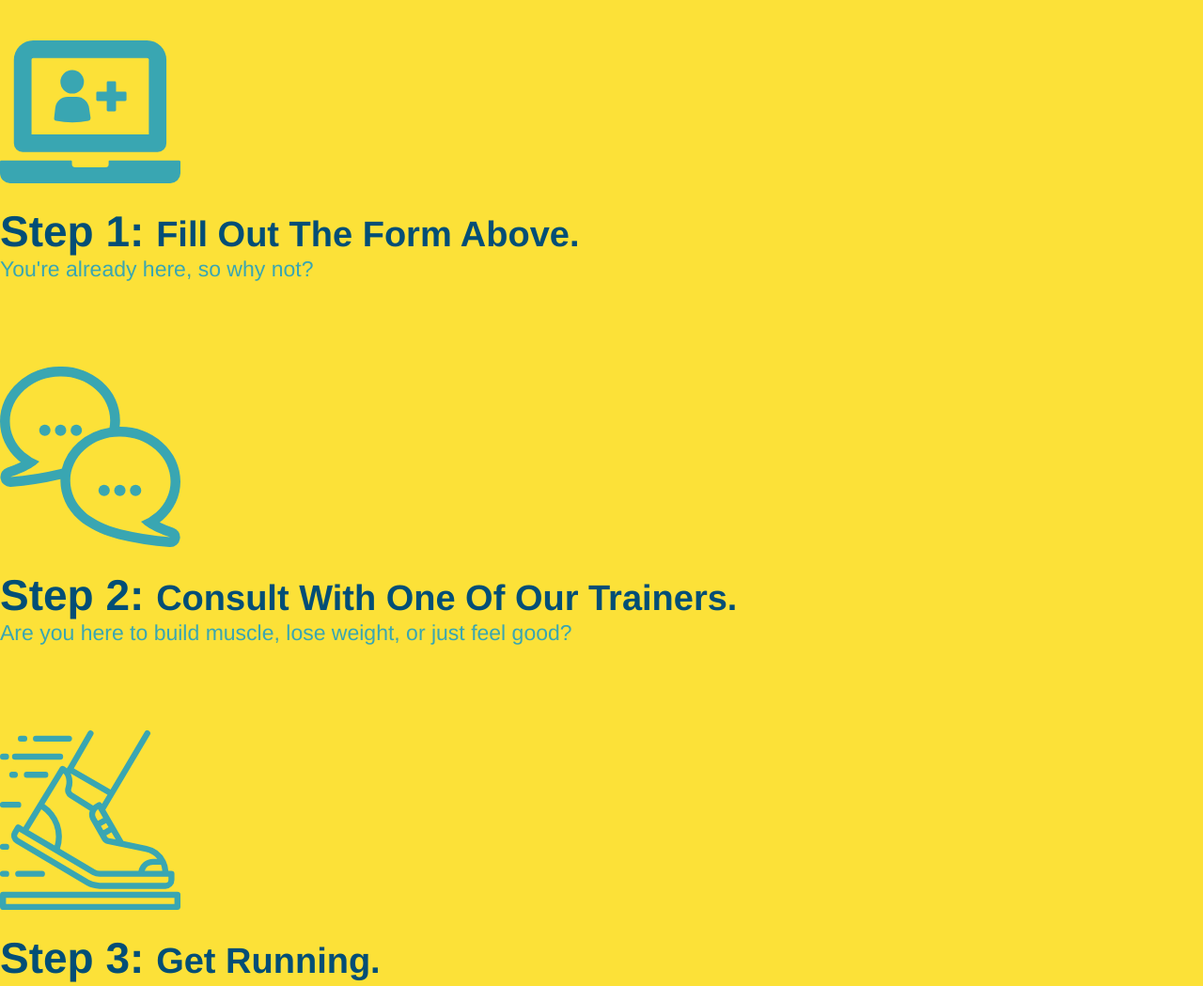
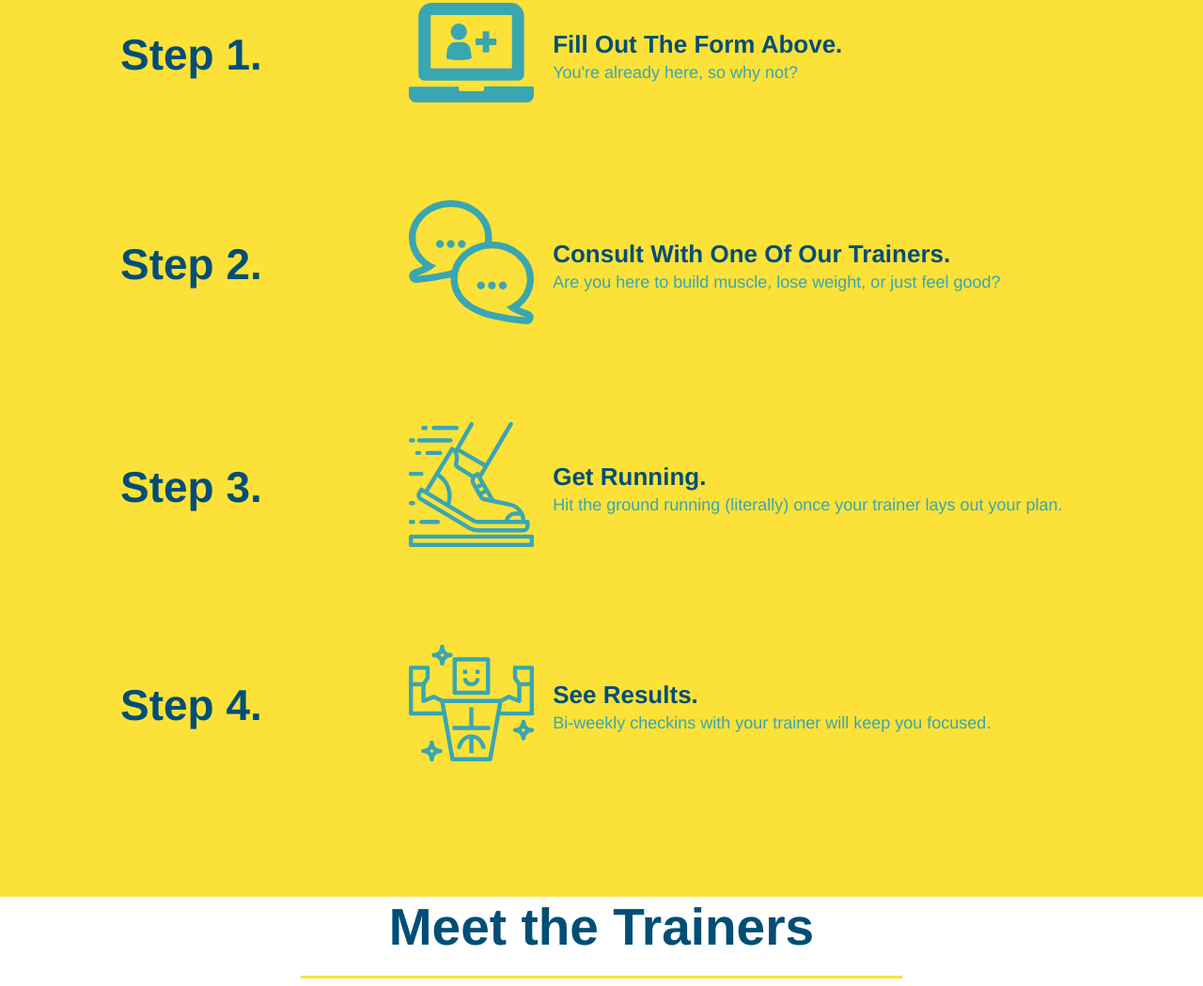
Before and after one commit to JWViking/run-buddy, a plain HTML site: page index.html in a window 1280 px wide. Shown: the part 1208-2257 px from the top of the page at 94% size. Drawn offline with Linux system fonts and the light colour scheme.

Commit message:
flexbox added to steps

```diff
--- a/assets/css/style.css
+++ b/assets/css/style.css
@@ -162,28 +162,52 @@ header nav ul li a {
     border-color: #39a6b2;
 }
 
-.steps div {
-    margin-bottom: 80px;
+.step {
+    margin: 50px auto;
+    padding-bottom: 50px;
+    width: 80%;
+    border-bottom: 1pz solid #39a6b2;
+    display: flex;
+    flex-wrap: wrap;
+    align-items: center;
+    justify-content: space-between;
 }
 
-.steps img {
-    width: 15%;
-    margin: 10px 0;
+.step h3 {
+    color: #024e76;
+    font-size: 46px;
+    flex: 1 30%;
 }
 
-.steps h3 {
-    color: #024e76;
-    font-size: 46px;
-    margin-top: 10px;
+.step-info {
+    flex: 2 70%;
+    display: flex;
+    flex-wrap: wrap;
+    align-items: center;
 }
 
-.steps p {
-    color: #39a6b2;
-    font-size: 23px;
+.step-img {
+    flex: 1 12%;
+    margin-right: 20px;
 }
 
-.steps span {
-    font-size: 38px;
+.step-img img {
+    max-width: 100%;
+}
+
+.step-text {
+    flex: 12;
+}
+
+.step-text p {
+    color: #39a6b2;
+    font-size: 18px;
+}
+
+.step-text h4 {
+    font-size: 26px;
+    line-height: 1.5;
+    color: #024e76;
 }
 
 /* apply styles to meet-the-trainers */
--- a/index.html
+++ b/index.html
@@ -97,29 +97,56 @@
             <div class="flex-row">
               <h2 class="section-title secondary-border">What You Do</h2>
             </div>
-
-            <div>
+            <div class="step">
+                <h3>Step 1.</h3>
+                <div class="step-info">
+                    <div class="step-img">
                       <img src="./assets/images/step-1.svg" alt="" />
-                <h3>Step 1: <span>Fill Out The Form Above.</span></h3>
+                    </div>
+                    <div class="step-text">
+                        <h4>Fill Out The Form Above.</h4>
                         <p>You're already here, so why not?</p>
                     </div>
+               </div>
+            </div>
 
-            <div>
+            <div class="step">
+                <h3>Step 2.</h3>
+                <div class="step-info">
+                    <div class="step-img">
                         <img src="./assets/images/step-2.svg" alt="" />
-                <h3>Step 2: <span>Consult With One Of Our Trainers.</span></h3>
+                    </div>
+                    <div class="step-text">
+                        <h4>Consult With One Of Our Trainers.</h4>
                         <p>Are you here to build muscle, lose weight, or just feel good?</p>
                     </div>
+                </div>
+            </div>
 
-            <div>
+            <div class="step">
+                <h3>Step 3.</h3>
+                <div class="step-info">
+                    <div class="step-img">
                         <img src="./assets/images/step-3.svg" alt="" />
-                <h3>Step 3: <span>Get Running.</span></h3>
+                    </div>
+                    <div class="step-text">
+                        <h4>Get Running.</h4>
                         <p>Hit the ground running (literally) once your trainer lays out your plan.</p>
                     </div>
+                </div>
+            </div>
 
-            <div>
+            <div class="step">
+                <h3>Step 4.</h3>
+                <div class="step-info">
+                    <div class="step-img">
                         <img src="./assets/images/step-4.svg" alt="" />
-                <h3>Step 4: <span>See Results.</span></h3>
+                    </div>
+                    <div class="step-text">
+                        <h4>See Results.</h4>
                         <p>Bi-weekly checkins with your trainer will keep you focused.</p>
+                    </div>
+                </div>
             </div>
         </section>
 
```
Lines whose indentation alone changed are shown as unchanged.
